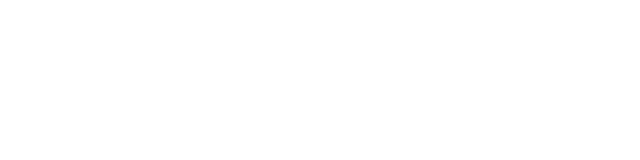
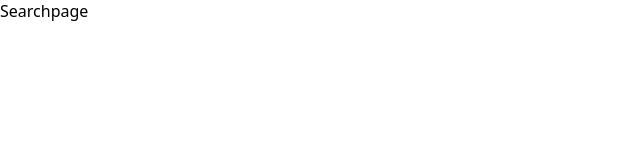
Before and after one commit to nuts06/fullstack-pinterest, a React (Vite) app in the folder client/: page /search in a window 1280 px wide. Before the commit this address had no page. Shown: the top 160 px of the page, without its empty margins (0-640 px from the left). Built offline with nearby package versions, Linux system fonts and the light colour scheme.

Commit message:
added the search page into the routes

```diff
--- a/client/src/main.jsx
+++ b/client/src/main.jsx
@@ -7,6 +7,7 @@
 import Createpage from './routes/Createpage/Createpage.jsx';
 import Postpage from './routes/Postpage/Postpage.jsx';
 import Authpage from './routes/Authpage/Authpage.jsx';
+import Searchpage from './routes/Searchpage/Searchpage.jsx';
 
 createRoot(document.getElementById('root')).render(
   <StrictMode>
@@ -17,6 +18,7 @@
         <Route path="/create" element={<Createpage />}></Route>
         <Route path="/post" element={<Postpage />}></Route>
         <Route path="/auth" element={<Authpage />}></Route>
+        <Route path="/search" element={<Searchpage />}></Route>
       </Routes>
     </BrowserRouter>
   </StrictMode>,
--- /dev/null
+++ b/client/src/routes/Searchpage/Searchpage.jsx
@@ -0,0 +1,9 @@
+import React from 'react'
+import './searchpage.css'
+const Searchpage = () => {
+  return (
+    <div className='searchPage'>Searchpage</div>
+  )
+}
+
+export default Searchpage
```
Also changed, not shown: client/src/routes/Searchpage/searchpage.css (added).
